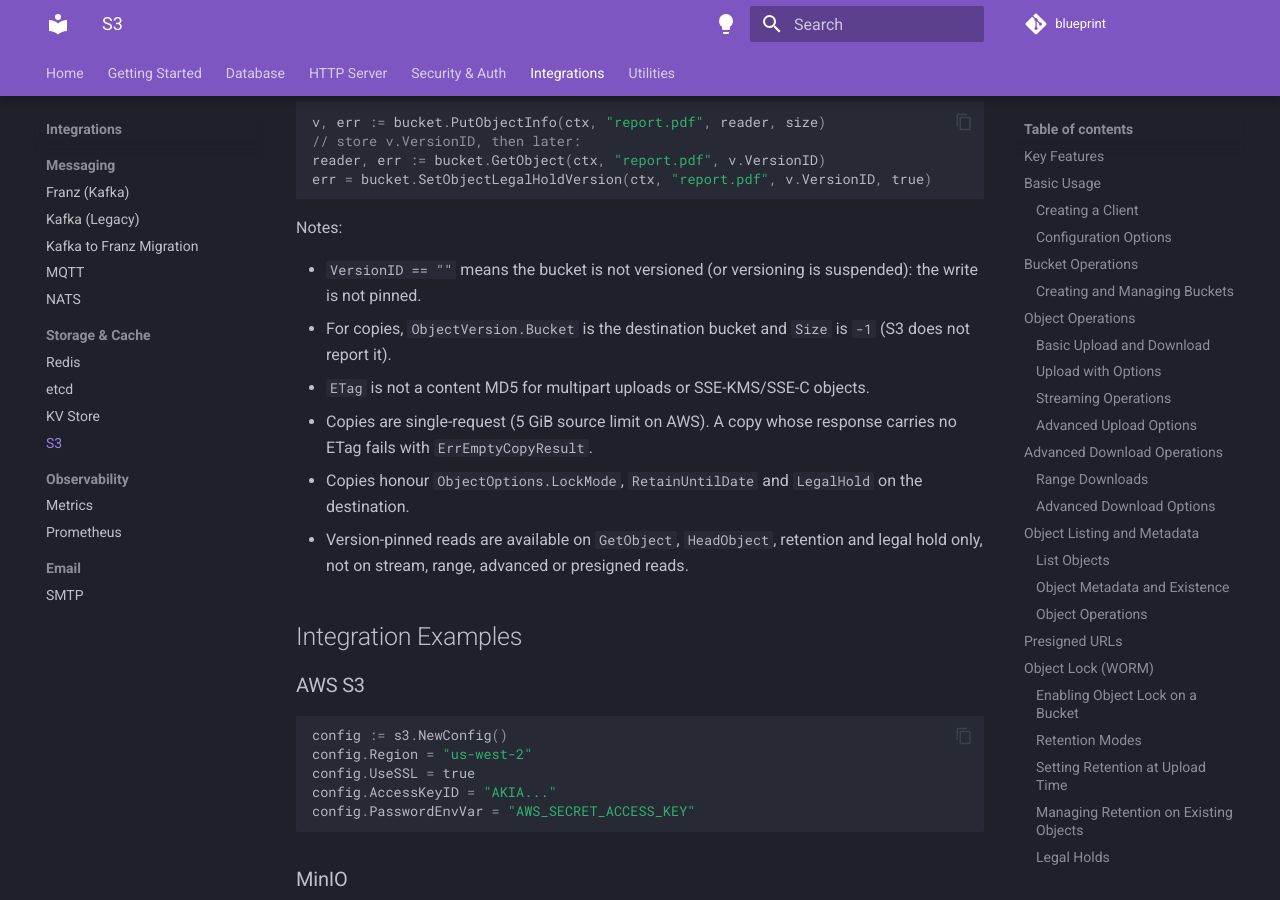
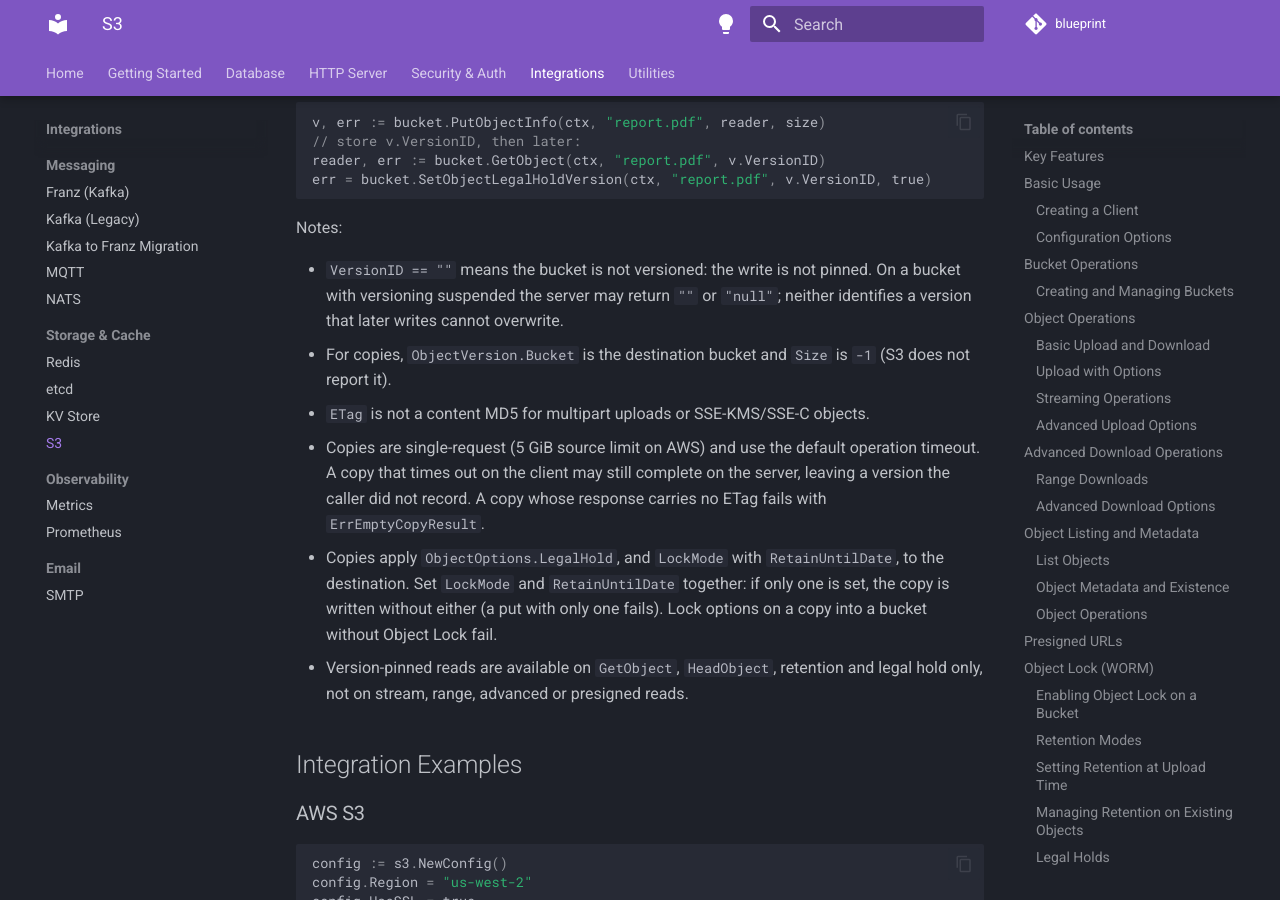
Before and after one commit to oddbit-project/blueprint, an MkDocs documentation site: the page built from docs/provider/s3.md, in a window 1280 px wide and 900 px high, scrolled down 15542 px. Built offline with MkDocs 1.6.1 and Material for MkDocs 9.7.7, drawn with Linux system fonts in a browser that asks for light colours; comment, search, counter and statistics services are not loaded; some of the changed text lies outside the part shown.

Commit message:
provider/s3: document copy lock-option pairing, timeouts and suspended versioning (#94)

```diff
--- a/docs/provider/s3.md
+++ b/docs/provider/s3.md
@@ -764,12 +764,17 @@
 
 Notes:
 
-- `VersionID == ""` means the bucket is not versioned (or versioning is suspended): the write is not pinned.
+- `VersionID == ""` means the bucket is not versioned: the write is not pinned. On a bucket with
+  versioning suspended the server may return `""` or `"null"`; neither identifies a version that
+  later writes cannot overwrite.
 - For copies, `ObjectVersion.Bucket` is the destination bucket and `Size` is `-1` (S3 does not report it).
 - `ETag` is not a content MD5 for multipart uploads or SSE-KMS/SSE-C objects.
-- Copies are single-request (5 GiB source limit on AWS). A copy whose response carries no ETag fails
-  with `ErrEmptyCopyResult`.
-- Copies honour `ObjectOptions.LockMode`, `RetainUntilDate` and `LegalHold` on the destination.
+- Copies are single-request (5 GiB source limit on AWS) and use the default operation timeout. A copy
+  that times out on the client may still complete on the server, leaving a version the caller did
+  not record. A copy whose response carries no ETag fails with `ErrEmptyCopyResult`.
+- Copies apply `ObjectOptions.LegalHold`, and `LockMode` with `RetainUntilDate`, to the destination.
+  Set `LockMode` and `RetainUntilDate` together: if only one is set, the copy is written without
+  either (a put with only one fails). Lock options on a copy into a bucket without Object Lock fail.
 - Version-pinned reads are available on `GetObject`, `HeadObject`, retention and legal hold only, not on
   stream, range, advanced or presigned reads.
 
@@ -936,7 +941,7 @@
 type ObjectVersion struct {
 	Bucket    string // destination bucket
 	Key       string
-	VersionID string // empty when the bucket is not versioned or versioning is suspended
+	VersionID string // empty when the bucket is not versioned ("" or "null" when versioning is suspended)
 	ETag      string // not an MD5 for multipart, SSE-KMS or SSE-C objects
 	Size      int64  // -1 for copies
 }
```
Also changed, not shown: README.md (+1 -1 lines), provider/s3/CHANGELOG.md (+8 -3 lines), 1 other file.
